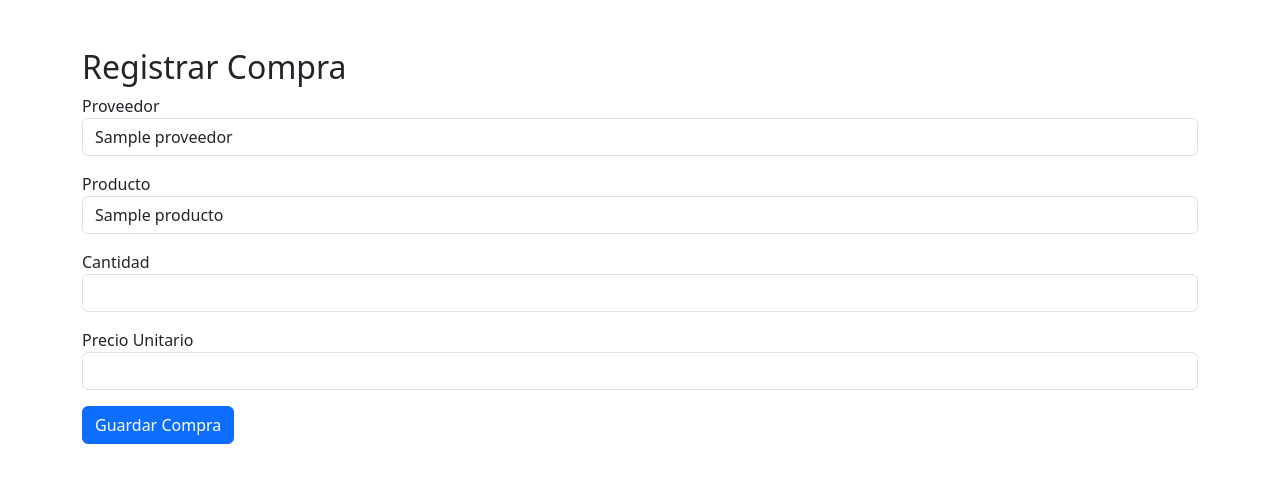
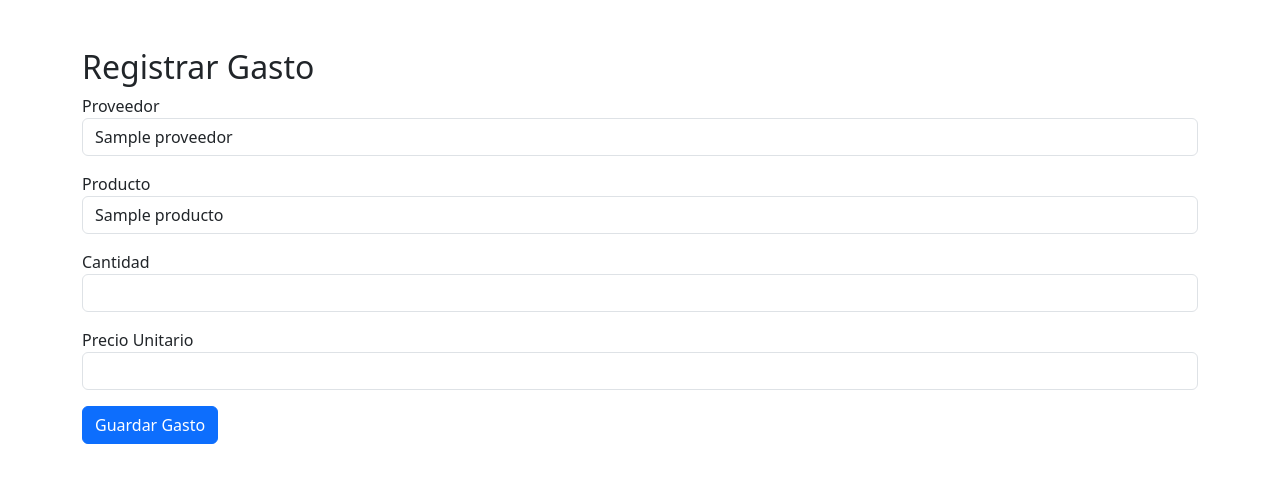
Before and after one commit to luisdaniiel/sistema-inventario, a Flask app: template templates/nueva_compra.html in a window 1280 px wide. Shown: the top 483 px of the page. Run offline with Flask 3, Linux system fonts and the light colour scheme; the visitor is signed in with stand-in values (Sample User, id 1); tables that the repository leaves empty or names only in its code hold one stand-in row (values such as "Sample post"); the template is opened without the code that fills it: most values are stand-ins (such as "Sample title", 1, 10 or a date in 2020).

Commit message:
Correcion de el boton nuevo gasto

```diff
--- a/templates/nueva_compra.html
+++ b/templates/nueva_compra.html
@@ -5,7 +5,7 @@
 
 <meta charset="UTF-8">
 
-<title>Nueva Compra</title>
+<title>Nuevo Gasto</title>
 
 <link href="https://cdn.jsdelivr.net/npm/bootstrap@5.3.7/dist/css/bootstrap.min.css" rel="stylesheet">
 
@@ -15,9 +15,9 @@
 
 <div class="container mt-5">
 
-<h2>Registrar Compra</h2>
+<h2>Registrar Gasto</h2>
 
-<form action="/compras/guardar" method="POST">
+<form action="/gastos/guardar" method="POST">
 
 <div class="mb-3">
 
@@ -80,7 +80,7 @@
 </div>
 
 <button class="btn btn-primary">
-    Guardar Compra
+    Guardar Gasto
 </button>
 
 </form>
```
